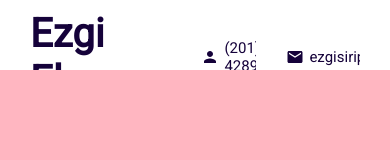
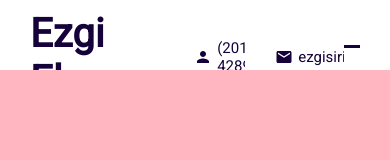
Before and after one commit to ezgielouzeh/portfolio-with-react-hooks, a React (Create React App) app: page / in a window 390 px wide. Shown: the top 160 px of the page. Built offline with nearby package versions, Linux system fonts and the light colour scheme.

Commit message:
hamburger bar styling

```diff
--- a/src/components/topbar/Topbar.jsx
+++ b/src/components/topbar/Topbar.jsx
@@ -16,7 +16,13 @@
             <span>ezgisirip@gmail.com</span>
           </div>
         </div>
-        <div className="right"></div>
+        <div className="right">
+          <div className="hamburger">
+            <span className="line1"></span>
+            <span className="line2"></span>
+            <span className="line3"></span>
+          </div>
+        </div>
       </div>
 
     </div>
--- a/src/components/topbar/topbar.scss
+++ b/src/components/topbar/topbar.scss
@@ -45,4 +45,18 @@
     }
   }
 
+  .right{
+    .hamburger{
+      width: 32px;
+      height: 25px;
+      display: flex;
+    }
+
+    span{
+      width: 100%;
+      height: 3px;
+      background-color: $mainColor;
+    }
+  }
+
 }
```
